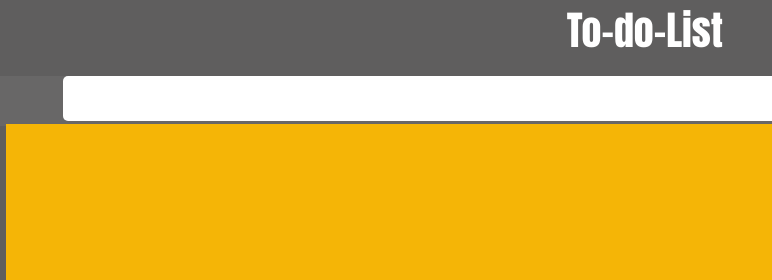
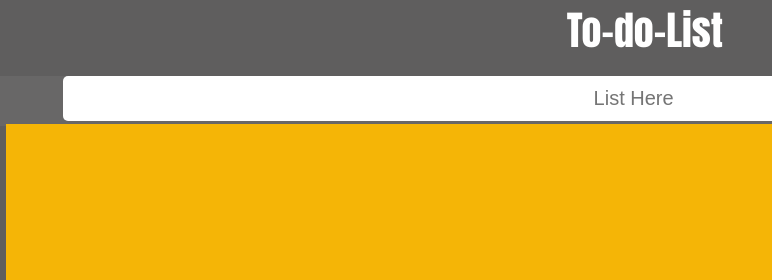
Before and after one commit to GuVieira09/To-do-List-2.0, a plain HTML site: page index.html in a window 1280 px wide. Shown: the top 280 px of the page, 0-772 px from the left. Drawn offline with Linux system fonts and the light colour scheme.

Commit message:
Update index.html

```diff
--- a/index.html
+++ b/index.html
@@ -17,7 +17,7 @@
                 </label>
             </div>
             <div class="addBox">
-                <input id="cont" type="text">
+                <input id="cont" type="text" placeholder="List Here">
             </div>
             <div id="list">
 
```
